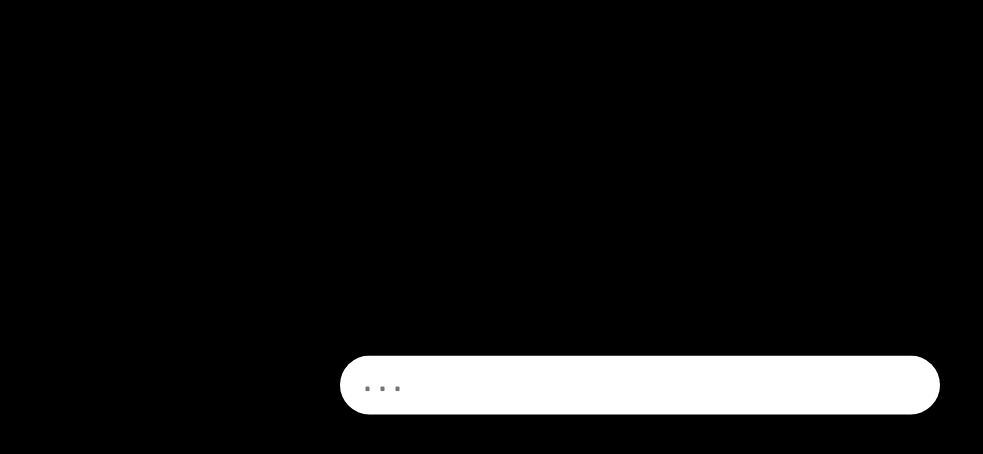
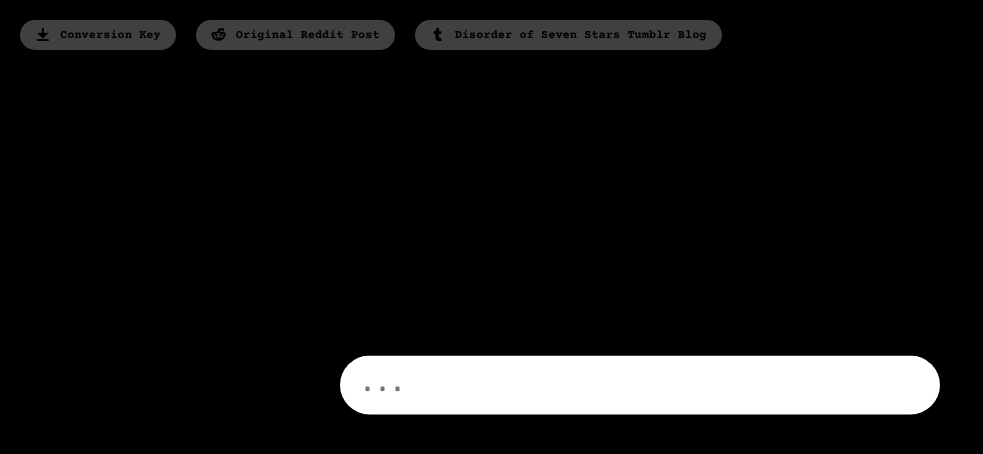
Before and after one commit to chanra1n/638150-KEY, a plain HTML site: page index.html in a window 1280 px wide. Shown: the whole page, without its empty margins (0-983 px from the left). Drawn offline with nearby package versions, Linux system fonts and the light colour scheme.

Commit message:
readability updates

```diff
--- a/index.html
+++ b/index.html
@@ -7,6 +7,7 @@
     <link rel="preconnect" href="https://fonts.googleapis.com">
 <link rel="preconnect" href="https://fonts.gstatic.com" crossorigin>
 <link href="https://fonts.googleapis.com/css2?family=Courier+Prime:ital,wght@0,400;0,700;1,400;1,700&display=swap" rel="stylesheet">
+<link rel="stylesheet" href="https://cdnjs.cloudflare.com/ajax/libs/remixicon/4.2.0/remixicon.css" integrity="sha512-OQDNdI5rpnZ0BRhhJc+btbbtnxaj+LdQFeh0V9/igiEPDiWE2fG+ZsXl0JEH+bjXKPJ3zcXqNyP4/F/NegVdZg==" crossorigin="anonymous" referrerpolicy="no-referrer" />
     <title>638150-KEY</title>
     <style>
         body {
@@ -64,6 +65,7 @@
     width: 100%;
     max-width: 75vmin;
     flex-direction: column;
+    z-index: 1000;
 }
 
         .nums {
@@ -88,10 +90,71 @@
             }
         }
 
+        #sidebar {
+            position: fixed;
+            left:0;
+            top: 0;
+            width:100%;
+            height: 50px;
+            display: flex;
+            flex-direction: row;
+            color:white;
+            background-color:transparent;
+            padding:10px;
+            overflow:hidden;
+            overflow-x:auto;
+        }
+
+        #sidebar button {
+            padding: 7.5px;
+            border: none;
+            background-color: white;
+            color: black;
+            font-size: 12px;
+            font-family: 'Courier Prime', Courier, monospace;
+            font-weight: 900;
+            text-align: left;
+            cursor: pointer;
+            display: flex;
+            align-items: center;
+            border-radius:100vmin;
+            margin:10px;
+            vertical-align: middle;
+            padding-left:15px;
+            padding-right: 15px;
+            opacity:25%;
+            width: max-content;
+
+
+        }
+
+        #sidebar button:hover {
+            opacity:100%;
+        }
+
+
+        #sidebar button i {
+            float:left;
+            margin-right:10px;
+            vertical-align: middle;
+            font-size:15px;
+            padding:0px;
+        }
+
+        #sidebar button span {
+            float:right;
+            vertical-align: middle;
+        }
+
     </style>
 </head>
 
 <body>
+    <div id ="sidebar">
+        <button onclick = "launchSite('key.txt')"><i class="ri-download-fill"></i> <span>Conversion Key</span></button>
+        <button onclick = "launchSite('https://www.reddit.com/r/Weird/comments/1g8lw2x/a_friend_of_mine_sent_me_this_and_is_convinced/')"><i class="ri-reddit-line"></i> <span>Original Reddit Post</span></button>
+        <button onclick = "launchSite('https://disorderofsevenstars.tumblr.com/')"><i class="ri-tumblr-fill"></i> <span>Disorder of Seven Stars Tumblr Blog</span></button>
+    </div>
     <div class="middle">
         <input type="text" placeholder = "..." id="input" onkeyup="schz_translate(this.value)">
         <div id="output"></div>
@@ -169,4 +232,10 @@
         }
         document.getElementById('output').innerHTML = schizo(value);
     }
+
+    // i'm aware this is a shitty way to do this, but please leave me alone i'm very tired :)
+    function launchSite(url) {
+        window.open(url, '_blank');
+    }
+
 </script>
```
Also changed, not shown: key.txt (added).
